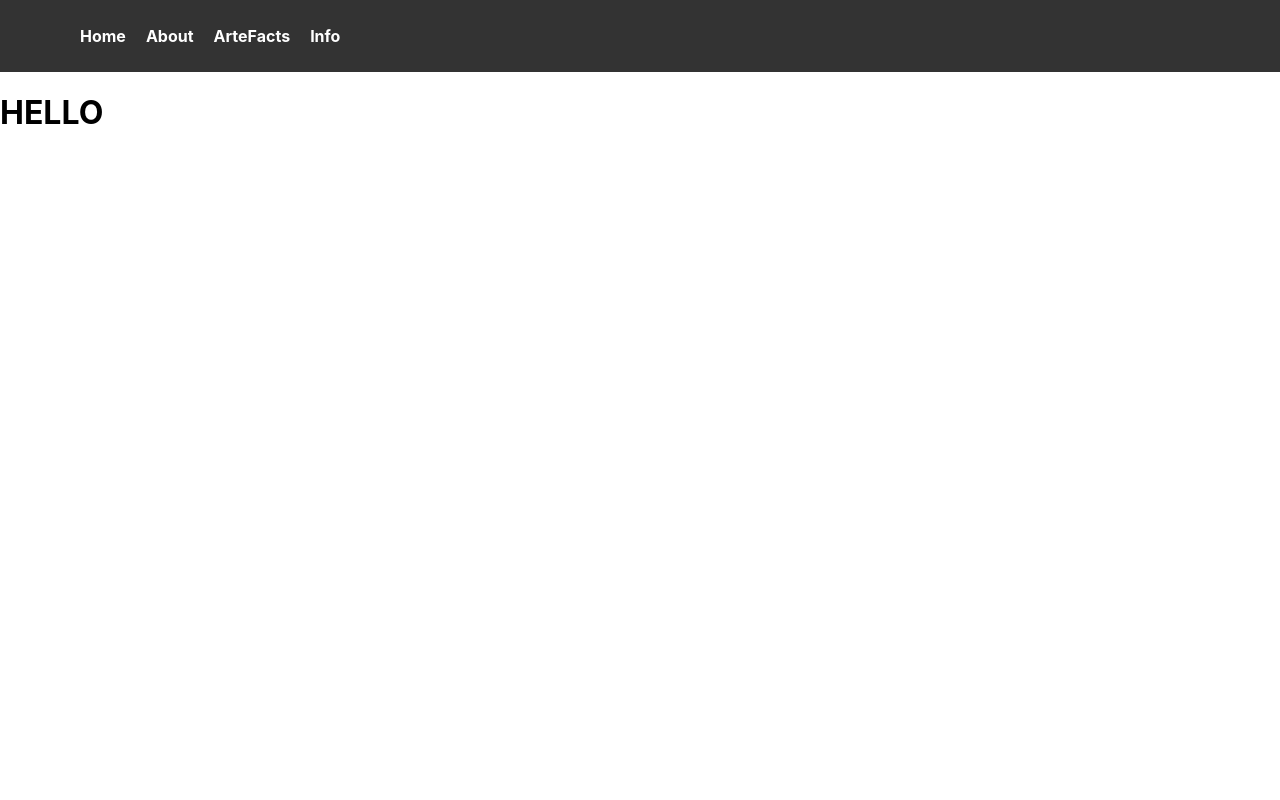
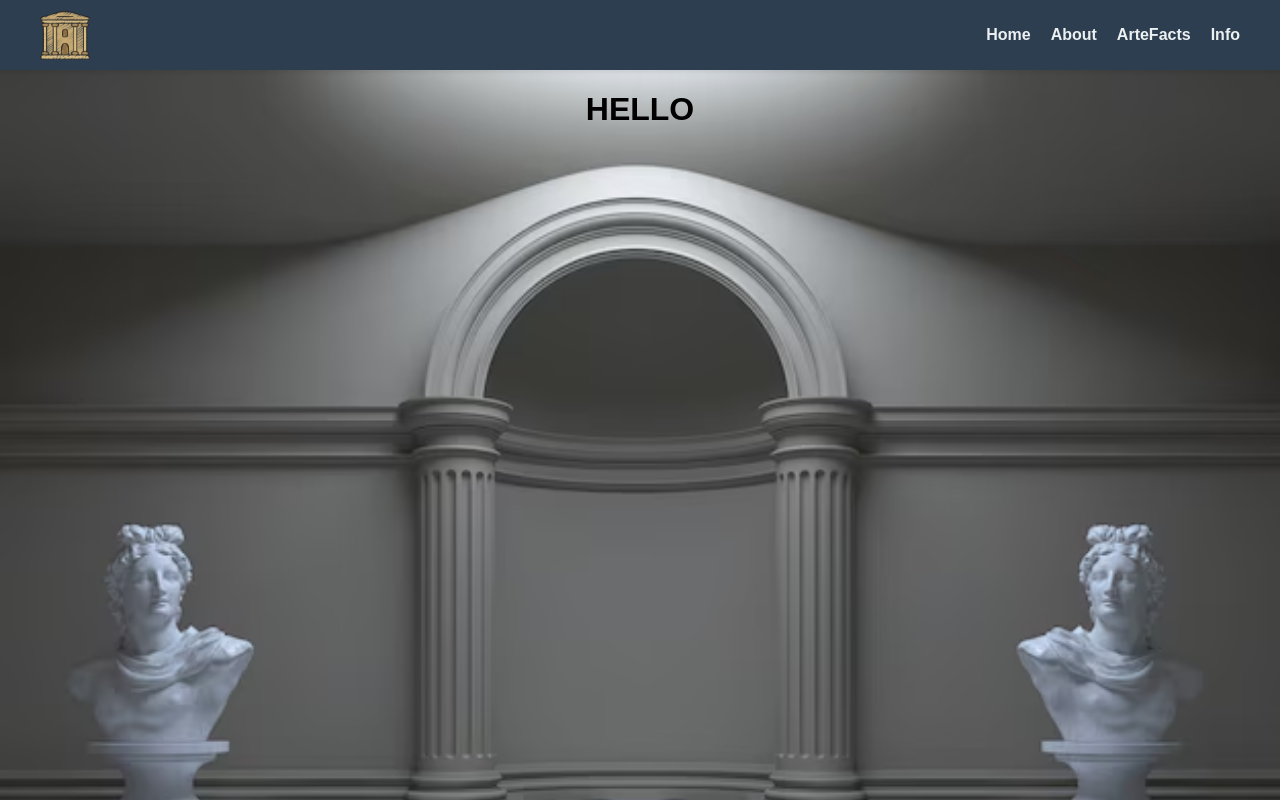
Before and after one commit to MuseGuard/muse-guard-sep, a React (Create React App) app: page / in a window 1280 px wide. Built offline with nearby package versions, Linux system fonts and the light colour scheme.

Commit message:
added background and museum logo

```diff
--- a/src/App.css
+++ b/src/App.css
@@ -1,11 +1,16 @@
-/* App.css */
-
-.App {
-  font-family: Arial, sans-serif;
-  background-color: #f0f0f0; /* Change this to your desired background color */
+.app-main {
+  font-family: 'Arial', sans-serif;
+  background-image: url('./background.jpg');
+  background-size: cover;
+  background-position: center;
   min-height: 100vh;
   display: flex;
   flex-direction: column;
+}
+
+.app-content {
+
+  display: flex;
+  justify-content: center;
   align-items: center;
-  justify-content: center;
 }
--- a/src/Pages/Nav.jsx
+++ b/src/Pages/Nav.jsx
@@ -1,11 +1,13 @@
 import React from 'react';
-import {Link}  from 'react-router-dom';
+import { Link } from 'react-router-dom';
+import muselogo from '../Assets/muselogo.png';
 import '../Styles/Nav.css';
 
 const Nav = () => {
   return (
     <nav className="nav-bar">
       <div className="nav-bar-container">
+        <img className="nav-bar-logo" src={muselogo} alt="logo" />
         <ul className="nav-bar-list">
           <li>
             <Link to="/" className="nav-bar-list-item">Home</Link>
--- a/src/Styles/Nav.css
+++ b/src/Styles/Nav.css
@@ -1,31 +1,71 @@
 /* Nav.css */
 
 .nav-bar {
-    background-color: #333; /* Change this to your desired background color */
-    color: #fff; /* Change this to your desired text color */
-    padding: 10px;
+  background-color: #2c3e50; /* Change this to your desired background color */
+  color: #ecf0f1; /* Change this to your desired text color */
+  padding: 10px 0;
+  position: relative;
+  box-shadow: 0 2px 5px rgba(0, 0, 0, 0.1);
 }
 
 .nav-bar-container {
-    max-width: 1200px; /* Adjust the maximum width as needed */
+  max-width: 1200px;
   margin: 0 auto;
   display: flex;
   justify-content: space-between;
   align-items: center;
 }
 
+.nav-bar-logo {
+  width: 50px; /* Adjust the logo size as needed */
+}
+
 .nav-bar-list {
   list-style: none;
   display: flex;
   gap: 20px;
+  margin: 0;
+  padding: 0;
 }
 
 .nav-bar-list-item {
   text-decoration: none;
-    color: #fff; /* Change this to your desired link color */
+  color: #ecf0f1;
   font-weight: bold;
+  transition: color 0.3s ease-in-out;
 }
 
 .nav-bar-list-item:hover {
-    text-decoration: underline; /* Add an underline on hover */
+  color: #3498db; /* Change this to your desired hover color */
 }
+
+/* Responsive Styles */
+
+@media screen and (max-width: 768px) {
+  .nav-bar-container {
+      flex-direction: column;
+      align-items: flex-start;
+  }
+
+  .nav-bar-list {
+      flex-direction: column;
+      align-items: center;
+      position: absolute;
+      top: 60px; /* Adjust the top position as needed */
+      left: 0;
+      width: 100%;
+      background-color: #2c3e50;
+      padding: 10px;
+      display: none;
+      box-shadow: 0 2px 5px rgba(0, 0, 0, 0.1);
+  }
+
+  .nav-bar-list.active {
+      display: flex;
+  }
+
+  .nav-bar-list-item {
+      display: block;
+      text-align: center;
+  }
+}
```
Also changed, not shown: src/Assets/muselogo.png (added), src/background.jpg (added). Lines whose indentation alone changed are shown as unchanged.
